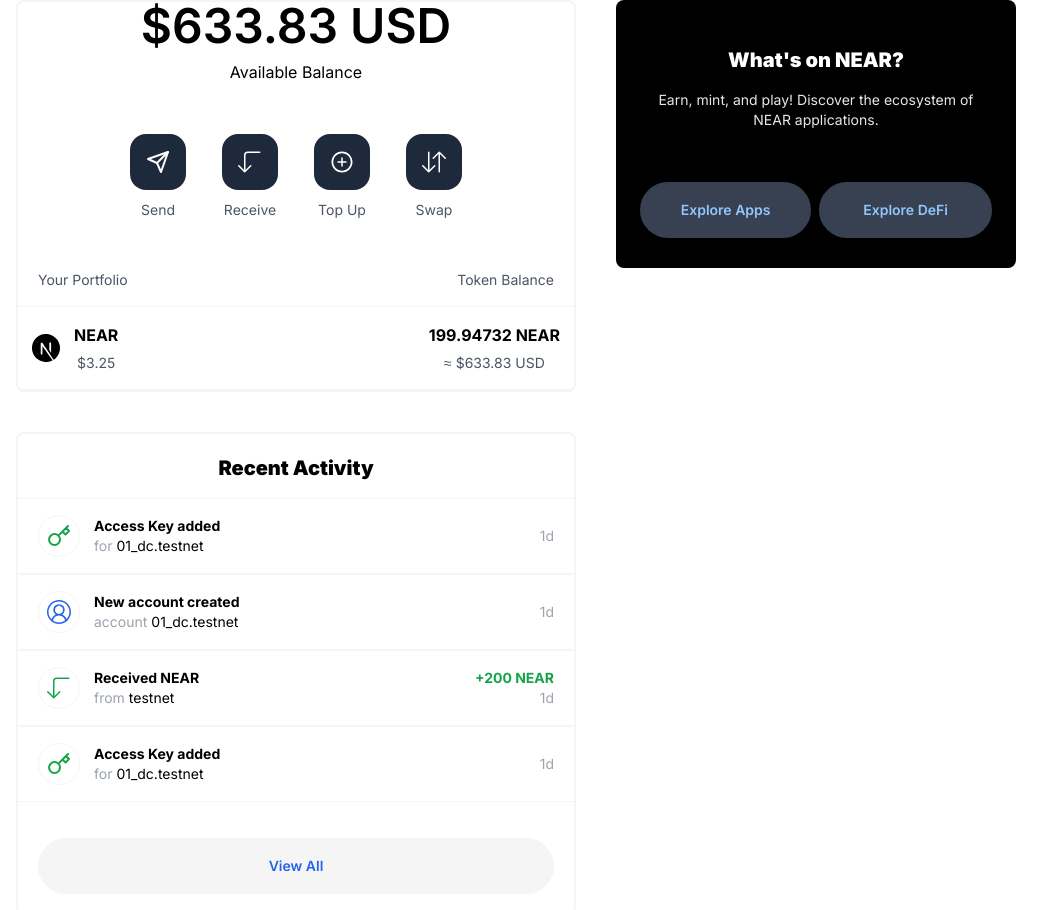
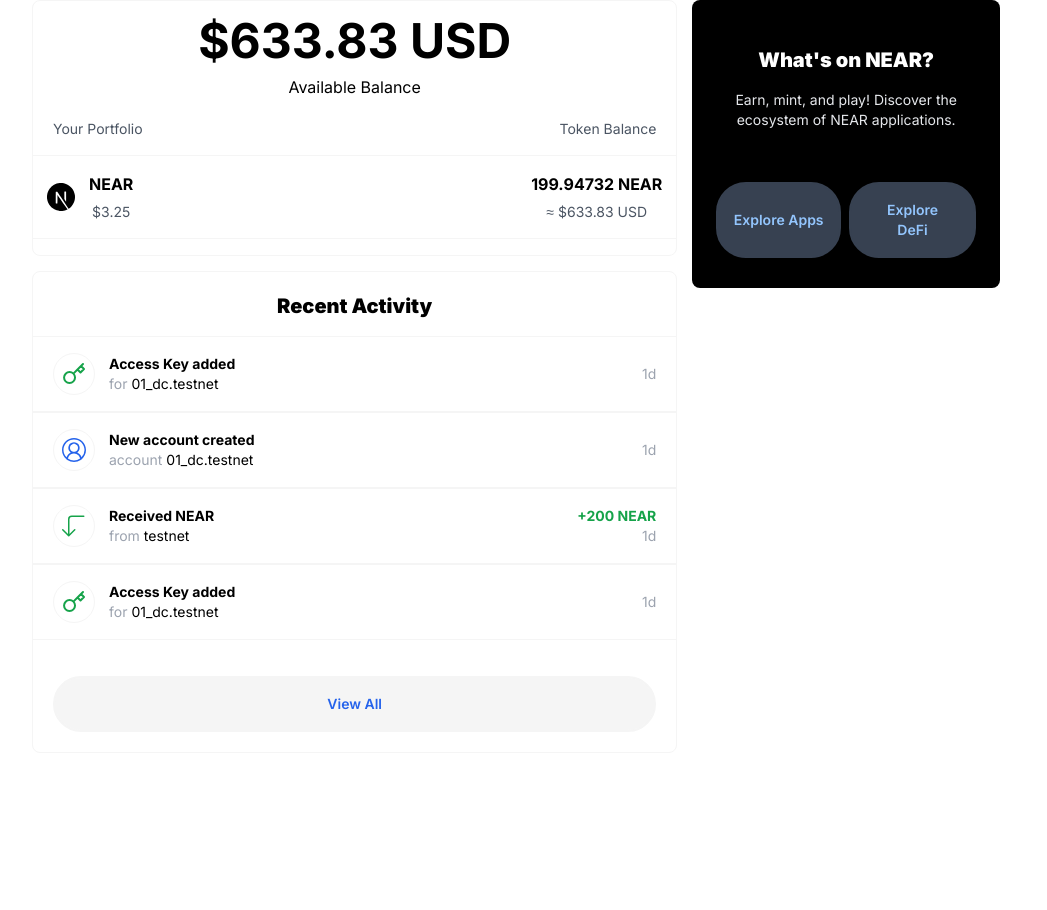
Before and after one commit to 01-DC/wallet-component, a Next.js app: page / in a window 1280 px wide. Shown: the top 910 px of the page, without its empty margins (124-1171 px from the left). After the commit the page ends 800 px from the top, so only its background shows below. Built offline with nearby package versions, Linux system fonts and the light colour scheme.

Commit message:
minor fixes to font and spacing

```diff
--- a/components/Balance.jsx
+++ b/components/Balance.jsx
@@ -1,41 +1,12 @@
 import React from "react"
 
-import { FiSend } from "react-icons/fi"
-import { AiOutlinePlusCircle } from "react-icons/ai"
-import { BsArrow90DegDown, BsArrowDownUp } from "react-icons/bs"
 import { SiNextdotjs } from "react-icons/si"
 
 const Balance = ({ balance }) => {
 	return (
-		<div className="text-center rounded-lg border-2 border-neutral-100 basis-3/5 shrink-0 grow-1 mr-10 mb-10">
-			<div className="font-semibold text-5xl">{`\$${balance} USD`}</div>
-			<div className="mt-2.5">Available Balance</div>
-			<div className="flex flex-wrap justify-center mx-3.5 my-7.5">
-				<button className="mx-4.5 my-5 text-sm text-gray-600">
-					<div className="bg-slate-800 hover:bg-black rounded-2xl text-white text-2xl mb-2.5 p-4">
-						<FiSend />
-					</div>
-					Send
-				</button>
-				<button className="mx-4.5 my-5 text-sm text-gray-600">
-					<div className="bg-slate-800 hover:bg-black rounded-2xl text-white text-2xl mb-2.5 p-4">
-						<BsArrow90DegDown />
-					</div>
-					Receive
-				</button>
-				<button className="mx-4.5 my-5 text-sm text-gray-600">
-					<div className="bg-slate-800 hover:bg-black rounded-2xl text-white text-2xl mb-2.5 p-4">
-						<AiOutlinePlusCircle />
-					</div>
-					Top Up
-				</button>
-				<button className="mx-4.5 my-5 text-sm text-gray-600">
-					<div className="bg-slate-800 hover:bg-black rounded-2xl text-white text-2xl mb-2.5 p-4">
-						<BsArrowDownUp />
-					</div>
-					Swap
-				</button>
-			</div>
+		<div className="text-center rounded-lg border border-neutral-100 py-4">
+			<div className="font-bold text-5xl">{`\$${balance} USD`}</div>
+			<div className="mt-2.5">{"Available Balance"}</div>
 			<div className="flex justify-between text-sm text-gray-600 px-5 mt-5 mb-4">
 				<p>Your Portfolio</p>
 				<p>Token Balance</p>
--- a/components/ExploreCard.jsx
+++ b/components/ExploreCard.jsx
@@ -2,7 +2,7 @@
 
 const ExploreCard = () => {
 	return (
-		<div className="text-center bg-black text-white rounded-lg basis-2/5 shrink-0 grow-1 mb-10 py-7.5 px-6">
+		<div className="text-center bg-black text-white rounded-lg py-7.5 px-6">
 			<h2 className="font-black text-xl my-4">{"What's on NEAR?"}</h2>
 			<p className="mb-4 text-sm text-gray-200">
 				{
--- a/components/RecentActivity.jsx
+++ b/components/RecentActivity.jsx
@@ -6,7 +6,7 @@
 
 const RecentActivity = () => {
 	return (
-		<div className="text-center rounded-lg border-2 border-neutral-100 basis-3/5 shrink-0 grow-1 mr-10 p-5">
+		<div className="text-center rounded-lg border border-neutral-100 p-5">
 			<h2 className="font-black text-xl mb-4">{"Recent Activity"}</h2>
 
 			{/* One row of info */}
--- a/pages/index.js
+++ b/pages/index.js
@@ -5,12 +5,12 @@
 
 export default function Home() {
 	return (
-		<div className="max-w-[1000px] mx-auto lg:flex">
-			<div className="basis-3/5 shrink-0 grow-1">
+		<div className="max-w-[968px] mx-auto lg:flex gap-3.75">
+			<div className="flex flex-col gap-3.75 basis-2/3 shrink-0">
 				<Balance balance={633.83} />
 				<RecentActivity />
 			</div>
-			<div className="basis-2/5 shrink-0 grow-1">
+			<div className="basis-1/3">
 				<ExploreCard />
 			</div>
 		</div>
--- a/tailwind.config.js
+++ b/tailwind.config.js
@@ -9,6 +9,7 @@
 			spacing: {
 				1.5: "6px",
 				3.5: "14px",
+				3.75: "15px",
 				4.5: "18px",
 				7.5: "30px",
 			},
```
